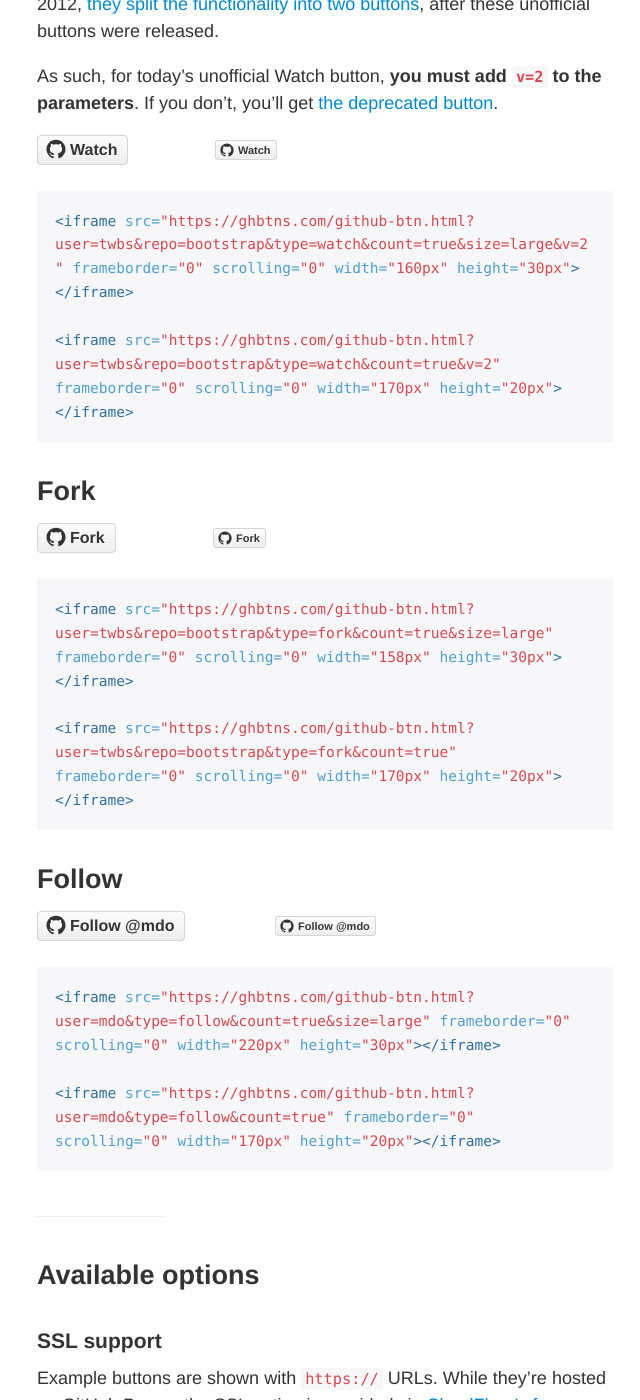
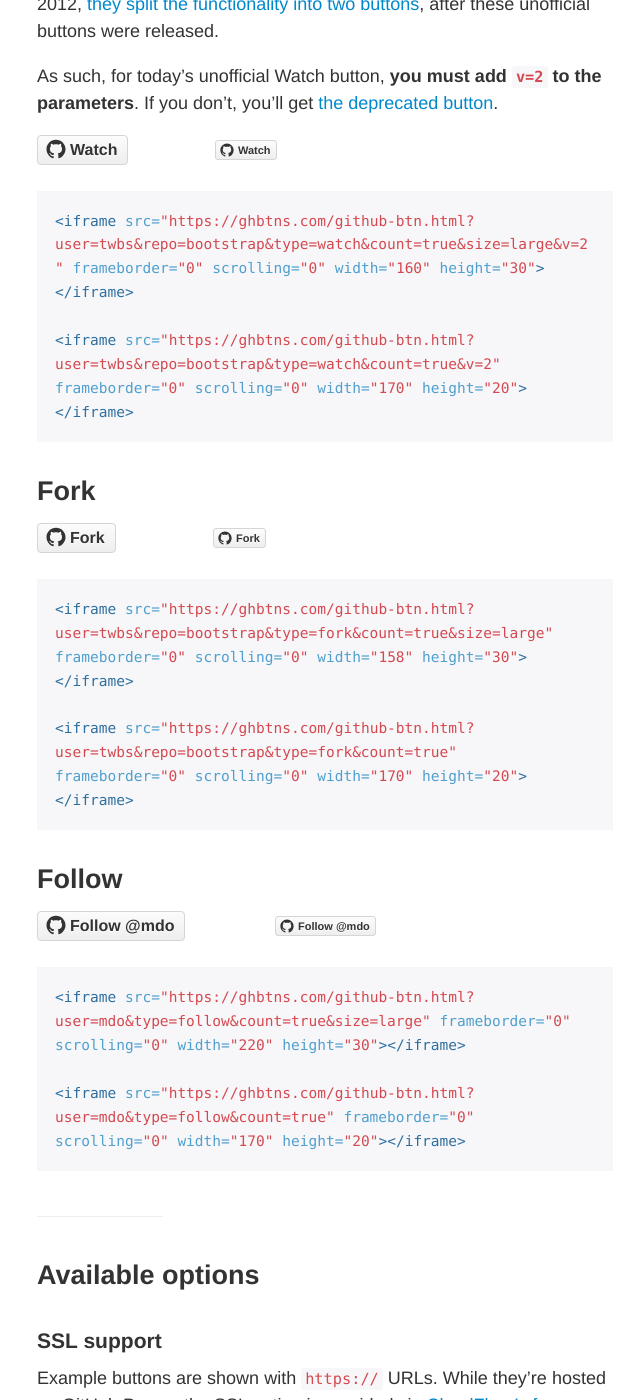
Before and after one commit to mdo/github-buttons, a Jekyll site: the page built from index.md, in a window 1280 px wide and 1400 px high, scrolled down 1320 px. Shown: the whole window, without its empty margins (315-955 px from the left). Built offline with Jekyll 4.4.1, drawn with Linux system fonts in a browser that asks for light colours; comment, search, counter and statistics services are not loaded; some of the changed text lies outside the part shown.

Commit message:
Fix validation errors.
Only the `frameborder` and `scrolling` ones are left.

```diff
--- a/index.md
+++ b/index.md
@@ -12,13 +12,13 @@
 ## Star
 
 <div class="example">
-  <iframe src="github-btn.html?user=twbs&repo=bootstrap&type=star&count=true&size=large" frameborder="0" scrolling="0" width="160px" height="30px"></iframe>
-  <iframe src="github-btn.html?user=twbs&repo=bootstrap&type=star&count=true" frameborder="0" scrolling="0" width="170px" height="20px"></iframe>
+  <iframe src="github-btn.html?user=twbs&repo=bootstrap&type=star&count=true&size=large" frameborder="0" scrolling="0" width="160" height="30"></iframe>
+  <iframe src="github-btn.html?user=twbs&repo=bootstrap&type=star&count=true" frameborder="0" scrolling="0" width="170" height="20"></iframe>
 </div>
 {% highlight html %}
-<iframe src="https://ghbtns.com/github-btn.html?user=twbs&repo=bootstrap&type=star&count=true&size=large" frameborder="0" scrolling="0" width="160px" height="30px"></iframe>
+<iframe src="https://ghbtns.com/github-btn.html?user=twbs&repo=bootstrap&type=star&count=true&size=large" frameborder="0" scrolling="0" width="160" height="30"></iframe>
 
-<iframe src="https://ghbtns.com/github-btn.html?user=twbs&repo=bootstrap&type=star&count=true" frameborder="0" scrolling="0" width="170px" height="20px"></iframe>
+<iframe src="https://ghbtns.com/github-btn.html?user=twbs&repo=bootstrap&type=star&count=true" frameborder="0" scrolling="0" width="170" height="20"></iframe>
 {% endhighlight %}
 
 ## Watch
@@ -28,37 +28,37 @@
 As such, for today's unofficial Watch button, **you must add `v=2` to the parameters**. If you don't, you'll get [the deprecated button](#deprecated).
 
 <div class="example">
-  <iframe src="github-btn.html?user=twbs&repo=bootstrap&type=watch&count=true&size=large&v=2" frameborder="0" scrolling="0" width="160px" height="30px"></iframe>
-  <iframe src="github-btn.html?user=twbs&repo=bootstrap&type=watch&count=true&v=2" frameborder="0" scrolling="0" width="170px" height="20px"></iframe>
+  <iframe src="github-btn.html?user=twbs&repo=bootstrap&type=watch&count=true&size=large&v=2" frameborder="0" scrolling="0" width="160" height="30"></iframe>
+  <iframe src="github-btn.html?user=twbs&repo=bootstrap&type=watch&count=true&v=2" frameborder="0" scrolling="0" width="170" height="20"></iframe>
 </div>
 {% highlight html %}
-<iframe src="https://ghbtns.com/github-btn.html?user=twbs&repo=bootstrap&type=watch&count=true&size=large&v=2" frameborder="0" scrolling="0" width="160px" height="30px"></iframe>
+<iframe src="https://ghbtns.com/github-btn.html?user=twbs&repo=bootstrap&type=watch&count=true&size=large&v=2" frameborder="0" scrolling="0" width="160" height="30"></iframe>
 
-<iframe src="https://ghbtns.com/github-btn.html?user=twbs&repo=bootstrap&type=watch&count=true&v=2" frameborder="0" scrolling="0" width="170px" height="20px"></iframe>
+<iframe src="https://ghbtns.com/github-btn.html?user=twbs&repo=bootstrap&type=watch&count=true&v=2" frameborder="0" scrolling="0" width="170" height="20"></iframe>
 {% endhighlight %}
 
 ## Fork
 
 <div class="example">
-  <iframe src="github-btn.html?user=twbs&repo=bootstrap&type=fork&count=true&size=large" frameborder="0" scrolling="0" width="158px" height="30px"></iframe>
-  <iframe src="github-btn.html?user=twbs&repo=bootstrap&type=fork&count=true" frameborder="0" scrolling="0" width="170px" height="20px"></iframe>
+  <iframe src="github-btn.html?user=twbs&repo=bootstrap&type=fork&count=true&size=large" frameborder="0" scrolling="0" width="158" height="30"></iframe>
+  <iframe src="github-btn.html?user=twbs&repo=bootstrap&type=fork&count=true" frameborder="0" scrolling="0" width="170" height="20"></iframe>
 </div>
 {% highlight html %}
-<iframe src="https://ghbtns.com/github-btn.html?user=twbs&repo=bootstrap&type=fork&count=true&size=large" frameborder="0" scrolling="0" width="158px" height="30px"></iframe>
+<iframe src="https://ghbtns.com/github-btn.html?user=twbs&repo=bootstrap&type=fork&count=true&size=large" frameborder="0" scrolling="0" width="158" height="30"></iframe>
 
-<iframe src="https://ghbtns.com/github-btn.html?user=twbs&repo=bootstrap&type=fork&count=true" frameborder="0" scrolling="0" width="170px" height="20px"></iframe>
+<iframe src="https://ghbtns.com/github-btn.html?user=twbs&repo=bootstrap&type=fork&count=true" frameborder="0" scrolling="0" width="170" height="20"></iframe>
 {% endhighlight %}
 
 ## Follow
 
 <div class="example">
-  <iframe src="github-btn.html?user=mdo&type=follow&count=true&size=large" frameborder="0" scrolling="0" width="220px" height="30px"></iframe>
-  <iframe src="github-btn.html?user=mdo&type=follow&count=true" frameborder="0" scrolling="0" width="170px" height="20px"></iframe>
+  <iframe src="github-btn.html?user=mdo&type=follow&count=true&size=large" frameborder="0" scrolling="0" width="220" height="30"></iframe>
+  <iframe src="github-btn.html?user=mdo&type=follow&count=true" frameborder="0" scrolling="0" width="170" height="20"></iframe>
 </div>
 {% highlight html %}
-<iframe src="https://ghbtns.com/github-btn.html?user=mdo&type=follow&count=true&size=large" frameborder="0" scrolling="0" width="220px" height="30px"></iframe>
+<iframe src="https://ghbtns.com/github-btn.html?user=mdo&type=follow&count=true&size=large" frameborder="0" scrolling="0" width="220" height="30"></iframe>
 
-<iframe src="https://ghbtns.com/github-btn.html?user=mdo&type=follow&count=true" frameborder="0" scrolling="0" width="170px" height="20px"></iframe>
+<iframe src="https://ghbtns.com/github-btn.html?user=mdo&type=follow&count=true" frameborder="0" scrolling="0" width="170" height="20"></iframe>
 {% endhighlight %}
 
 ---
@@ -101,13 +101,13 @@
 This deprecated button is still around to avoid breaking every site that currently utilizes these embeds.
 
 <div class="example">
-  <iframe src="github-btn.html?user=twbs&repo=bootstrap&type=watch&count=true&size=large" frameborder="0" scrolling="0" width="170px" height="30px"></iframe>
-  <iframe src="github-btn.html?user=twbs&repo=bootstrap&type=watch&count=true" frameborder="0" scrolling="0" width="170px" height="20px"></iframe>
+  <iframe src="github-btn.html?user=twbs&repo=bootstrap&type=watch&count=true&size=large" frameborder="0" scrolling="0" width="170" height="30"></iframe>
+  <iframe src="github-btn.html?user=twbs&repo=bootstrap&type=watch&count=true" frameborder="0" scrolling="0" width="170" height="20"></iframe>
 </div>
 {% highlight html %}
-<iframe src="https://ghbtns.com/github-btn.html?user=twbs&repo=bootstrap&type=watch&count=true&size=large" frameborder="0" scrolling="0" width="170px" height="30px"></iframe>
+<iframe src="https://ghbtns.com/github-btn.html?user=twbs&repo=bootstrap&type=watch&count=true&size=large" frameborder="0" scrolling="0" width="170" height="30"></iframe>
 
-<iframe src="https://ghbtns.com/github-btn.html?user=twbs&repo=bootstrap&type=watch&count=true" frameborder="0" scrolling="0" width="170px" height="20px"></iframe>
+<iframe src="https://ghbtns.com/github-btn.html?user=twbs&repo=bootstrap&type=watch&count=true" frameborder="0" scrolling="0" width="170" height="20"></iframe>
 {% endhighlight %}
 
 ---
@@ -129,8 +129,8 @@
 The unofficial GitHub buttons are available on GitHub for downloading, forking, or contributing.
 
 <p>
-  <iframe src="github-btn.html?user=mdo&repo=github-buttons&type=star&count=true&size=large" frameborder="0" scrolling="0" width="160px" height="30px"></iframe>
-  <iframe src="github-btn.html?user=mdo&repo=github-buttons&type=fork&count=true&size=large" frameborder="0" scrolling="0" width="160px" height="30px"></iframe>
+  <iframe src="github-btn.html?user=mdo&repo=github-buttons&type=star&count=true&size=large" frameborder="0" scrolling="0" width="160" height="30"></iframe>
+  <iframe src="github-btn.html?user=mdo&repo=github-buttons&type=fork&count=true&size=large" frameborder="0" scrolling="0" width="160" height="30"></iframe>
 </p>
 
 <a href="https://github.com/mdo/github-buttons" class="btn">View on GitHub</a>
```
